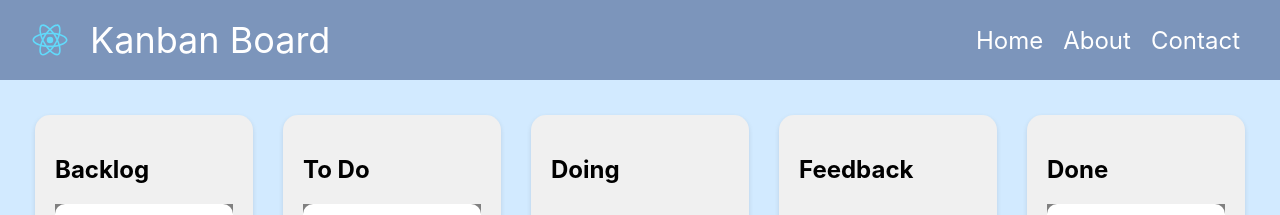
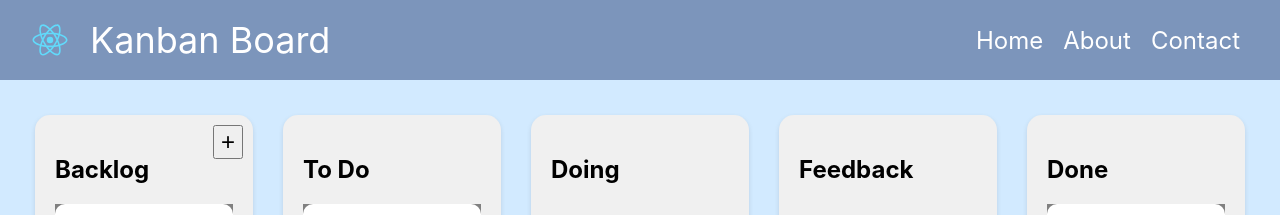
Before and after one commit to DevlinV-2261014/Evanuation_Project, a React (Create React App) app: page /dnd_kanbanboard in a window 1280 px wide. Shown: the top 215 px of the page. Built offline with nearby package versions, Linux system fonts and the light colour scheme.

Commit message:
Add - Ability to add task

```diff
--- a/src/components/Column/Column.js
+++ b/src/components/Column/Column.js
@@ -6,6 +6,7 @@ export default class Column extends React.Component {
     render() {
         return <div className={this.props.isDraggingOver ? "active" : "kanban-column"}>
             <h2>{this.props.column.title}</h2>
+            {this.props.column.id == 'column-1' ? <button className="add-button" onClick={(e) => { e.stopPropagation(); this.props.addTask(); }}>+</button> : null}
             <Droppable droppableId={this.props.column.id}>
                 {(provided, snapshot) => (
                     <div className="kanban-cards" {...provided.droppableProps} ref={provided.innerRef} style={{ backgroundColor: snapshot.isDraggingOver ? 'lightgreen' : 'grey' }}>
--- a/src/components/dnd_kanbanboard/dnd_kanbanboard.js
+++ b/src/components/dnd_kanbanboard/dnd_kanbanboard.js
@@ -71,6 +71,34 @@ const DndKanbanBoard = () => {
         setState(newState);
     }
 
+    const addTask = () => {
+        const newTaskId = `task-${Object.keys(state.tasks).length + 1}`;
+        const newTask = {
+            id: newTaskId,
+            title: `Task ${Object.keys(state.tasks).length + 1}`,
+            description: `Description ${Object.keys(state.tasks).length + 1}`
+        };
+
+        const updatedTasks = {
+            ...state.tasks,
+            [newTaskId]: newTask
+        };
+
+        const updatedColumns = {
+            ...state.columns,
+            'column-1': {
+                ...state.columns['column-1'],
+                taskIds: [...state.columns['column-1'].taskIds, newTaskId]
+            }
+        };
+
+        setState({
+            ...state,
+            tasks: updatedTasks,
+            columns: updatedColumns
+        });
+    };
+
     return (
         <DragDropContext onDragEnd={onDragEnd}>
             <div className='kanban-board'>
@@ -78,7 +106,7 @@ const DndKanbanBoard = () => {
                     const column = state.columns[columnId];
                     const tasks = column.taskIds.map(taskId => state.tasks[taskId]);
 
-                    return <Column key={column.id} column={column} tasks={tasks} />;
+                    return <Column key={column.id} column={column} tasks={tasks} addTask={addTask} />;
                 })}
             </div>
         </DragDropContext>
```
